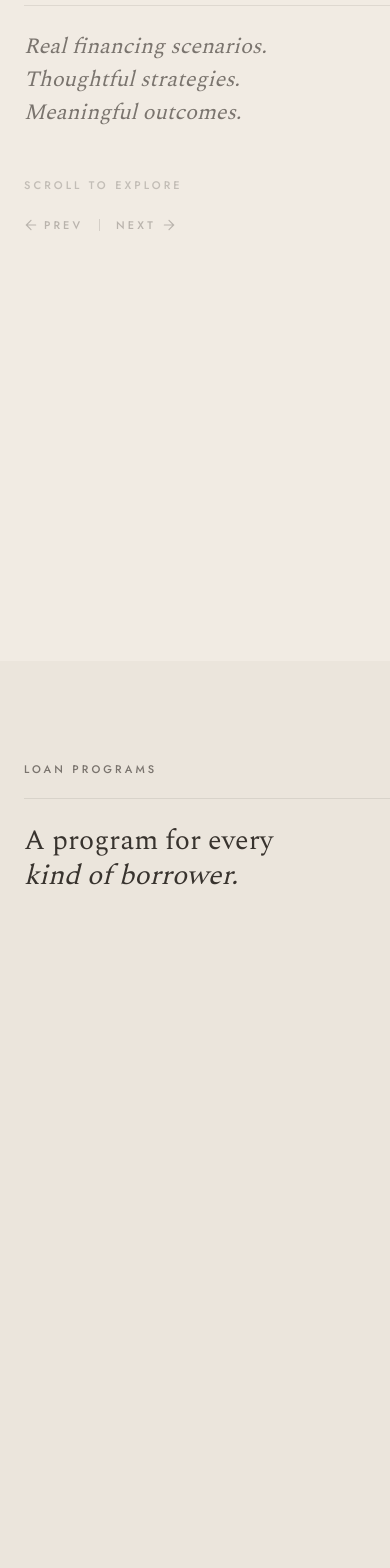
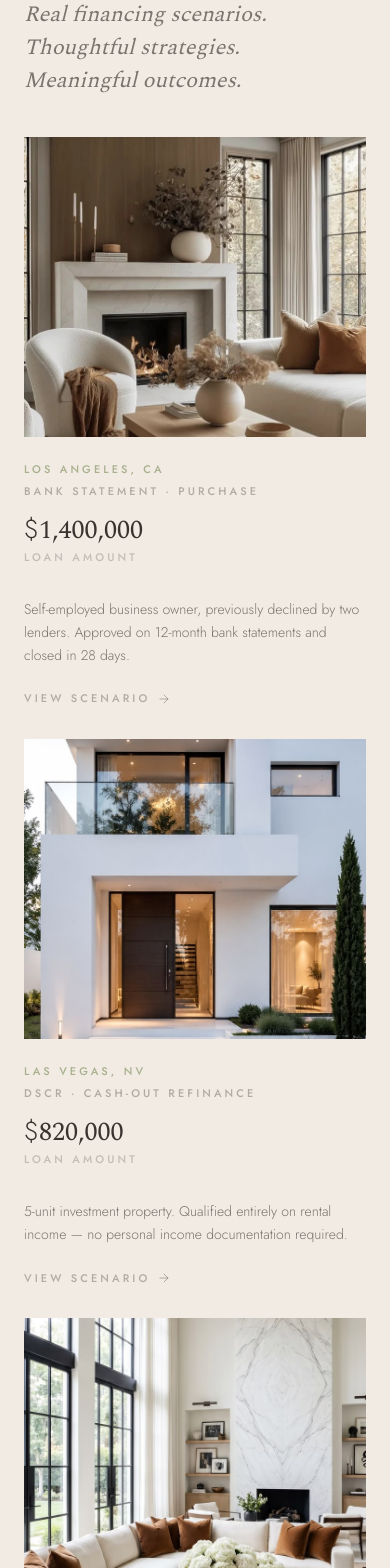
Before and after one commit to jenncko/koast-capital, a Next.js app: page / in a window 390 px wide. Shown: the part 2327-3895 px from the top of the page. Built offline with nearby package versions, Linux system fonts and the light colour scheme.

Commit message:
Fix mobile visibility animations

```diff
--- a/components/BookConsultation.tsx
+++ b/components/BookConsultation.tsx
@@ -161,7 +161,7 @@ export default function BookConsultation() {
             initial={{ opacity: 0, y: 20 }}
             animate={inView ? { opacity: 1, y: 0 } : {}}
             transition={{ duration: 0.9, delay: 0.3, ease: [0.22, 1, 0.36, 1] }}
-            className="pr-8 xl:pr-16"
+            className="lg:pr-8 xl:pr-16"
           >
             {submitted ? (
               <div className="py-20 text-center">
--- a/components/FundedLoans.tsx
+++ b/components/FundedLoans.tsx
@@ -2,7 +2,7 @@
 
 import Image from 'next/image'
 import { useRef } from 'react'
-import { motion, useInView } from 'framer-motion'
+import { motion } from 'framer-motion'
 
 const loans = [
   {
@@ -93,7 +93,7 @@ const loans = [
     tag: 'Hard Money · Fix & Flip',
     amount: '$580,000',
     description:
-      'Distressed property acquisition requiring fast close. Funded in 9 days — well ahead of the seller\'s deadline.',
+      "Distressed property acquisition requiring fast close. Funded in 9 days — well ahead of the seller's deadline.",
   },
   {
     image: '/funded-11.jpg',
@@ -115,15 +115,11 @@ const loans = [
   },
 ]
 
-/* Shared horizontal inset: max-w-1200px centered + 48px padding on each side.
-   On viewports wider than 1200px the auto-margin kicks in, so we add it back
-   to keep the scroll track edge-aligned with the container content. */
 const INSET = 'max(24px, calc((100vw - 1400px) / 2))'
 
 export default function FundedLoans() {
-  const sectionRef = useRef(null)
   const scrollRef = useRef<HTMLDivElement>(null)
-  const inView = useInView(sectionRef, { once: true, amount: 0.1 })
+
   const scroll = (dir: 'prev' | 'next') => {
     const el = scrollRef.current
     if (!el) return
@@ -131,22 +127,21 @@ export default function FundedLoans() {
   }
 
   return (
-    <section id="funded" className="py-24 overflow-hidden" style={{ backgroundColor: '#F1EBE3' }}>
+    <section id="funded" className="py-16 lg:py-24 overflow-x-hidden" style={{ backgroundColor: '#F1EBE3' }}>
 
-      {/* ── Aman-style: left panel + scroll track side by side ── */}
       <div
-        ref={sectionRef}
-        className="flex items-start"
+        className="flex flex-col lg:flex-row lg:items-start"
         style={{ paddingLeft: INSET }}
       >
 
         {/* Left panel */}
         <motion.div
           initial={{ opacity: 0, y: 16 }}
-          animate={inView ? { opacity: 1, y: 0 } : {}}
+          whileInView={{ opacity: 1, y: 0 }}
+          viewport={{ once: true, amount: 0.2 }}
           transition={{ duration: 0.9 }}
-          className="flex-shrink-0 flex flex-col justify-between pr-12 lg:pr-16"
-          style={{ width: '440px', paddingTop: '4px' }}
+          className="w-full lg:w-[440px] lg:flex-shrink-0 flex flex-col justify-between pb-10 lg:pb-0 pr-6 lg:pr-12 xl:pr-16"
+          style={{ paddingTop: '4px' }}
         >
           <div>
             <p className="eyebrow mb-5">Funded Loans</p>
@@ -161,7 +156,7 @@ export default function FundedLoans() {
             </p>
           </div>
 
-          <div className="mt-12">
+          <div className="hidden lg:block mt-12">
             <p className="eyebrow text-charcoal/25 mb-6">scroll to explore</p>
             <div className="flex items-center gap-4">
               <button
@@ -191,13 +186,14 @@ export default function FundedLoans() {
           </div>
         </motion.div>
 
-        {/* ── Horizontal scroll track ── */}
+        {/* Scroll track — horizontal on desktop, vertical stack on mobile */}
         <motion.div
           initial={{ opacity: 0 }}
-          animate={inView ? { opacity: 1 } : {}}
+          whileInView={{ opacity: 1 }}
+          viewport={{ once: true, amount: 0.01 }}
           transition={{ duration: 0.9, delay: 0.15 }}
           ref={scrollRef}
-          className="scrollbar-hide flex gap-6 overflow-x-auto flex-1"
+          className="scrollbar-hide flex flex-col gap-6 lg:flex-row lg:gap-6 lg:overflow-x-auto lg:flex-1"
           style={{
             scrollSnapType: 'x mandatory',
             WebkitOverflowScrolling: 'touch',
@@ -207,7 +203,7 @@ export default function FundedLoans() {
           {loans.map((loan, i) => (
             <div
               key={i}
-            className="flex-shrink-0 w-[300px] lg:w-[360px] flex flex-col pb-2"
+              className="w-full lg:flex-shrink-0 lg:w-[300px] xl:w-[360px] flex flex-col pb-2"
               style={{ scrollSnapAlign: 'start' }}
             >
               {/* Image */}
@@ -259,7 +255,6 @@ export default function FundedLoans() {
 
       </div>
 
-
     </section>
   )
 }
--- a/components/LoanPrograms.tsx
+++ b/components/LoanPrograms.tsx
@@ -1,7 +1,6 @@
 'use client'
 
-import { useRef } from 'react'
-import { motion, useInView } from 'framer-motion'
+import { motion } from 'framer-motion'
 
 const programs = [
   {
@@ -68,28 +67,24 @@ const programs = [
 ]
 
 export default function LoanPrograms() {
-  const ref = useRef(null)
-  const inView = useInView(ref, { once: true, amount: 0.1 })
-
   const INSET = 'max(24px, calc((100vw - 1400px) / 2))'
 
   return (
-    <section id="programs" className="py-24 overflow-hidden" style={{ backgroundColor: '#EBE5DC' }}>
+    <section id="programs" className="py-16 lg:py-24 overflow-x-hidden" style={{ backgroundColor: '#EBE5DC' }}>
 
-      {/* ── Aman-style: left panel + card grid ── */}
       <div
-        ref={ref}
-        className="flex items-start gap-0"
+        className="flex flex-col lg:flex-row lg:items-start"
         style={{ paddingLeft: INSET }}
       >
 
         {/* Left panel */}
         <motion.div
           initial={{ opacity: 0, y: 16 }}
-          animate={inView ? { opacity: 1, y: 0 } : {}}
+          whileInView={{ opacity: 1, y: 0 }}
+          viewport={{ once: true, amount: 0.2 }}
           transition={{ duration: 0.9 }}
-          className="flex-shrink-0 pr-12 lg:pr-16"
-          style={{ width: '440px', paddingTop: '4px' }}
+          className="w-full lg:w-[440px] lg:flex-shrink-0 pb-8 lg:pb-0 pr-6 lg:pr-12 xl:pr-16"
+          style={{ paddingTop: '4px' }}
         >
           <p className="eyebrow mb-5">Loan Programs</p>
           <div className="h-px bg-charcoal/10 mb-6" />
@@ -103,21 +98,23 @@ export default function LoanPrograms() {
         </motion.div>
 
         {/* Programs grid */}
-        <div className="flex-1 grid md:grid-cols-2 gap-px bg-charcoal/8" style={{ paddingRight: INSET }}>
+        <div
+          className="w-full lg:flex-1 grid grid-cols-1 md:grid-cols-2 gap-px"
+          style={{ backgroundColor: 'rgba(56,51,46,0.08)', paddingRight: INSET }}
+        >
           {programs.map((prog, i) => (
             <motion.div
               key={prog.name}
               initial={{ opacity: 0 }}
-              animate={inView ? { opacity: 1 } : {}}
-              transition={{ duration: 0.6, delay: 0.2 + i * 0.09 }}
+              whileInView={{ opacity: 1 }}
+              viewport={{ once: true, amount: 0.3 }}
+              transition={{ duration: 0.5 }}
               whileHover={{ y: -3, boxShadow: prog.dark
                 ? '0 8px 32px rgba(56,51,46,0.28)'
                 : '0 8px 32px rgba(56,51,46,0.08)'
               }}
-              style={{ backgroundColor: prog.dark ? '#756C5F' : undefined }}
-              className={`relative p-6 xl:p-8 group transition-shadow duration-300 cursor-default ${
-                prog.dark ? '' : 'bg-cream'
-              }`}
+              style={{ backgroundColor: prog.dark ? '#756C5F' : '#EBE5DC' }}
+              className="relative p-6 xl:p-8 group transition-shadow duration-300 cursor-default"
             >
               <p className={`eyebrow mb-4 ${prog.dark ? 'text-cream/70' : 'text-charcoal/40'}`}>
                 {prog.tag}
```
Lines whose indentation alone changed are shown as unchanged.
